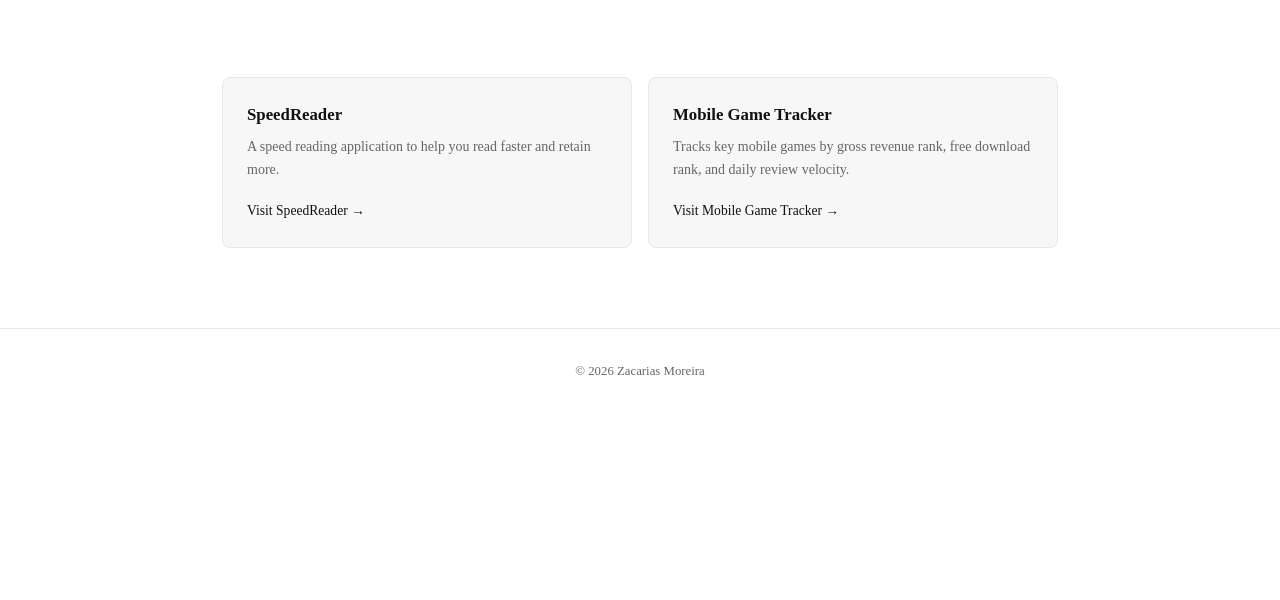
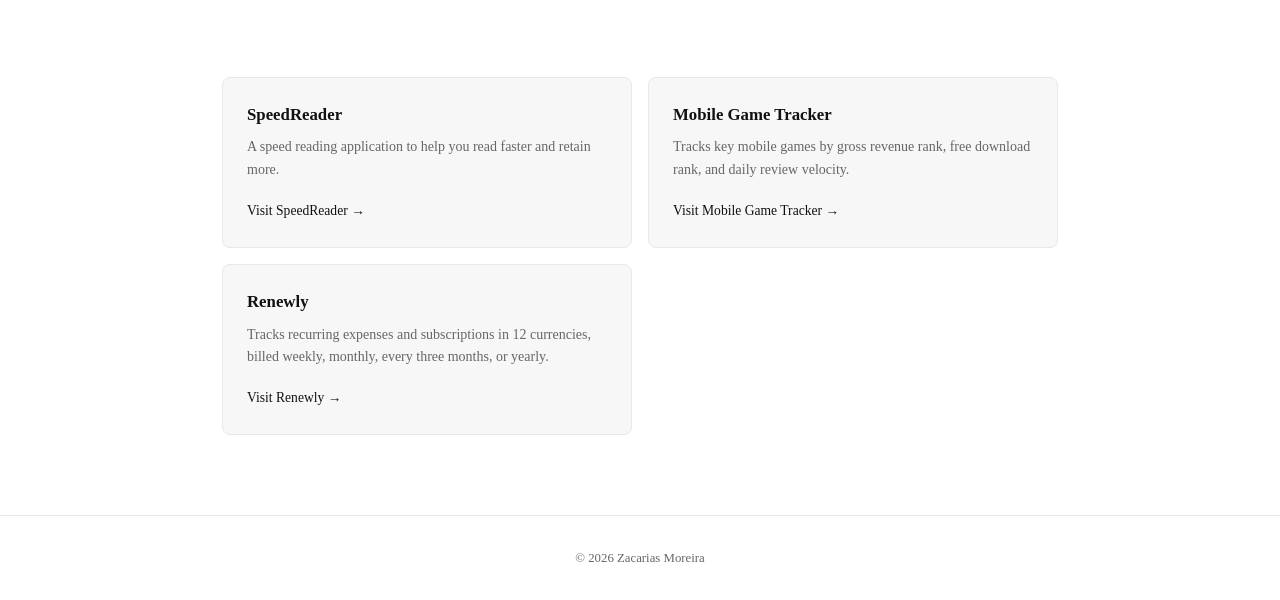
Before and after one commit to 1zacca1/Personal-Website, a plain HTML site: page projects.html in a window 1280 px wide. Shown: the part 200-800 px from the top of the page. Drawn offline with Linux system fonts and the light colour scheme.

Commit message:
Add Renewly to projects page
Co-Authored-By: Claude Sonnet 5.5 <noreply@anthropic.com>
Claude-Session: https://claude.ai/code/session_019a4N72Qo3n4uA2ujv6dmsA

```diff
--- a/projects.html
+++ b/projects.html
@@ -38,6 +38,11 @@
           <p>Tracks key mobile games by gross revenue rank, free download rank, and daily review velocity.</p>
           <span class="card-link">Visit Mobile Game Tracker &rarr;</span>
         </a>
+        <a href="https://theanythingpage.vercel.app/" target="_blank" rel="noopener" class="card">
+          <h3>Renewly</h3>
+          <p>Tracks recurring expenses and subscriptions in 12 currencies, billed weekly, monthly, every three months, or yearly.</p>
+          <span class="card-link">Visit Renewly &rarr;</span>
+        </a>
       </div>
     </section>
   </main>
```
